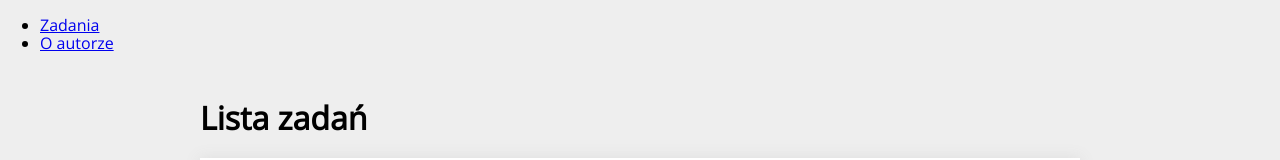
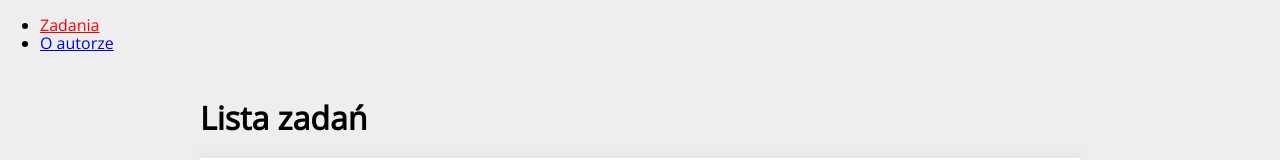
Before and after one commit to maxFadet/todos-list-react, a React (Create React App) app: page /#/zadania in a window 1280 px wide. Shown: the top 160 px of the page. Built offline with nearby package versions, Linux system fonts and the light colour scheme.

Commit message:
The active link title is highlighted in red

```diff
--- a/src/App.js
+++ b/src/App.js
@@ -1,17 +1,18 @@
-import { HashRouter, NavLink, Switch, Route, Redirect } from "react-router-dom/cjs/react-router-dom.min";
+import { HashRouter, Switch, Route, Redirect } from "react-router-dom";
 import TasksPage from "./features/tasks/TasksPage";
 import TaskPage from "./features/tasks/TaskPage";
 import AuthorPage from "./features/author/AuthorPage";
+import { StyledNavLink } from "./styled";
 
 export default () => (
     <HashRouter>
         <nav>
             <ul>
                 <li>
-                    <NavLink activeClassName="active" to="/zadania">Zadania</NavLink>
+                    <StyledNavLink activeClassName="active" to="/zadania">Zadania</StyledNavLink>
                 </li>
                 <li>
-                    <NavLink activeClassName="active" to="/autor">O autorze</NavLink>
+                    <StyledNavLink activeClassName="active" to="/autor">O autorze</StyledNavLink>
                 </li>
             </ul>
             <Switch>
--- /dev/null
+++ b/src/styled.js
@@ -0,0 +1,8 @@
+import { NavLink } from "react-router-dom";
+import styled from "styled-components";
+
+export const StyledNavLink = styled(NavLink)`
+&.active {
+    color: red;
+}
+`;
```
